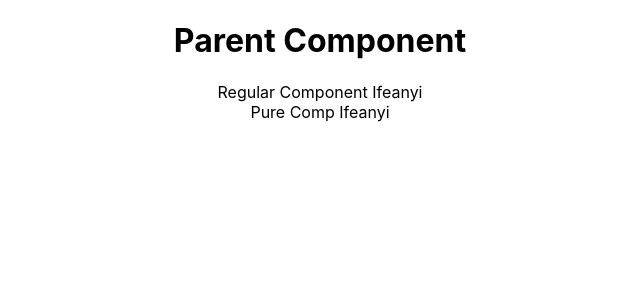
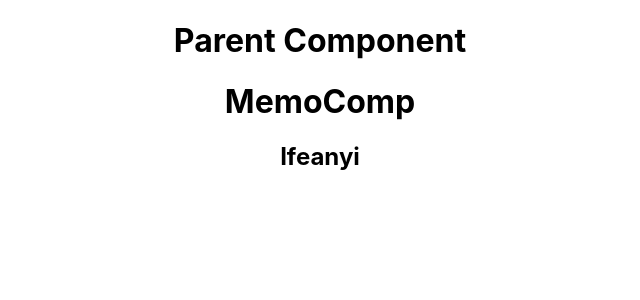
Before and after one commit to omeatai/src-react-typescript, a React (Create React App) app in the folder ce-react/: page / in a window 1280 px wide. Shown: the top 300 px of the page, without its empty margins (320-960 px from the left). Built offline with nearby package versions, Linux system fonts and the light colour scheme.

Commit message:
18. React.memo
18. React.memo

```diff
--- /dev/null
+++ b/ce-react/src/components/MemoComp.jsx
@@ -0,0 +1,14 @@
+import React from "react";
+
+function MemoComp({ name }) {
+  console.log("Rendering Memo Comp");
+
+  return (
+    <div>
+      <h1>MemoComp</h1>
+      <h2>{name}</h2>
+    </div>
+  );
+}
+
+export default React.memo(MemoComp);
--- a/ce-react/src/components/ParentComp.jsx
+++ b/ce-react/src/components/ParentComp.jsx
@@ -1,6 +1,7 @@
 import React, { Component } from "react";
-import RegComp from "./RegComp";
-import PureComp from "./PureComp";
+// import RegComp from "./RegComp";
+// import PureComp from "./PureComp";
+import MemoComp from "./MemoComp";
 
 class ParentComp extends Component {
   constructor(props) {
@@ -25,8 +26,9 @@ class ParentComp extends Component {
     return (
       <div>
         <h1>Parent Component</h1>
-        <RegComp name={this.state.name} />
-        <PureComp name={this.state.name} />
+        {/* <RegComp name={this.state.name} /> */}
+        {/* <PureComp name={this.state.name} /> */}
+        <MemoComp name={this.state.name} />
       </div>
     );
   }
```
